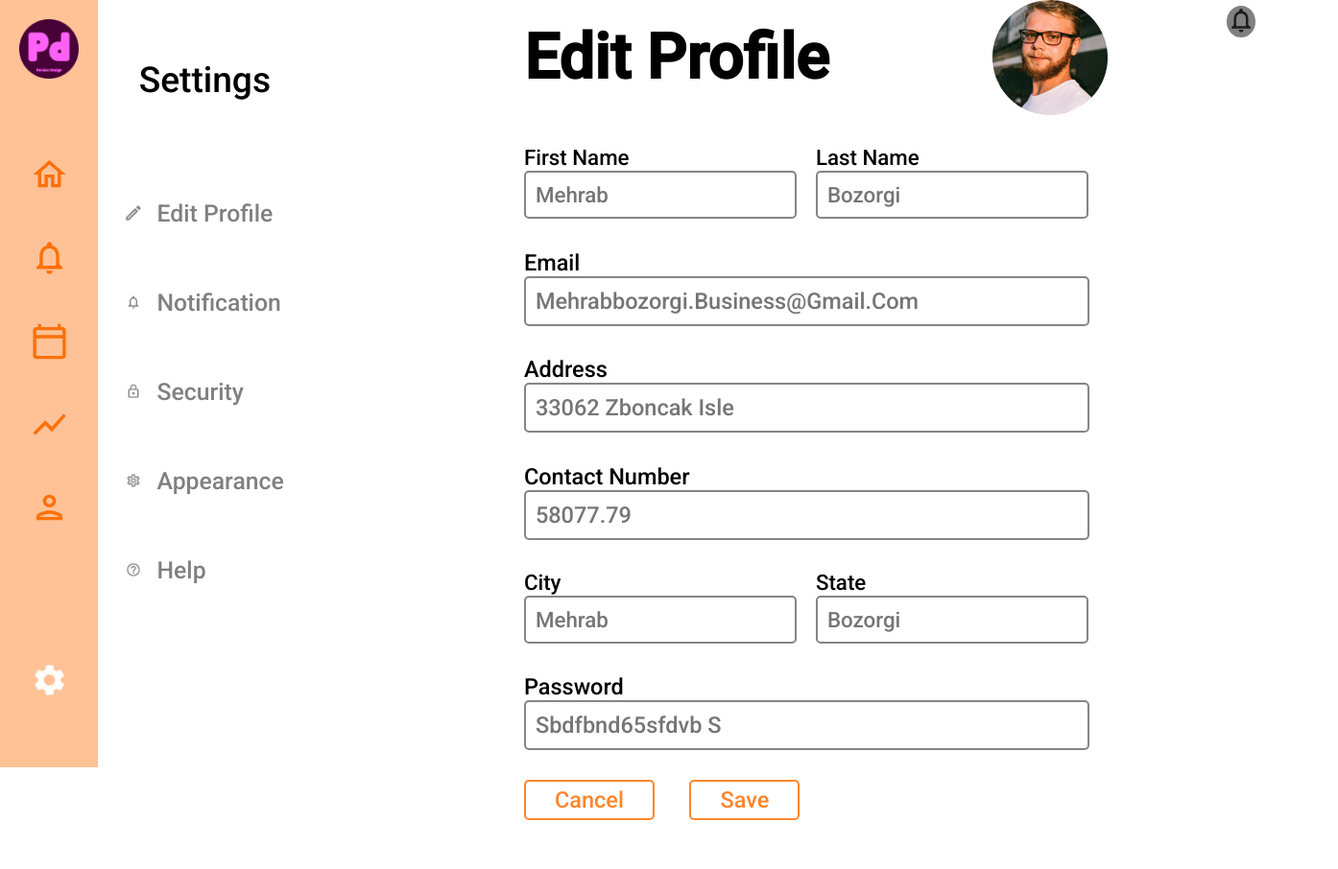
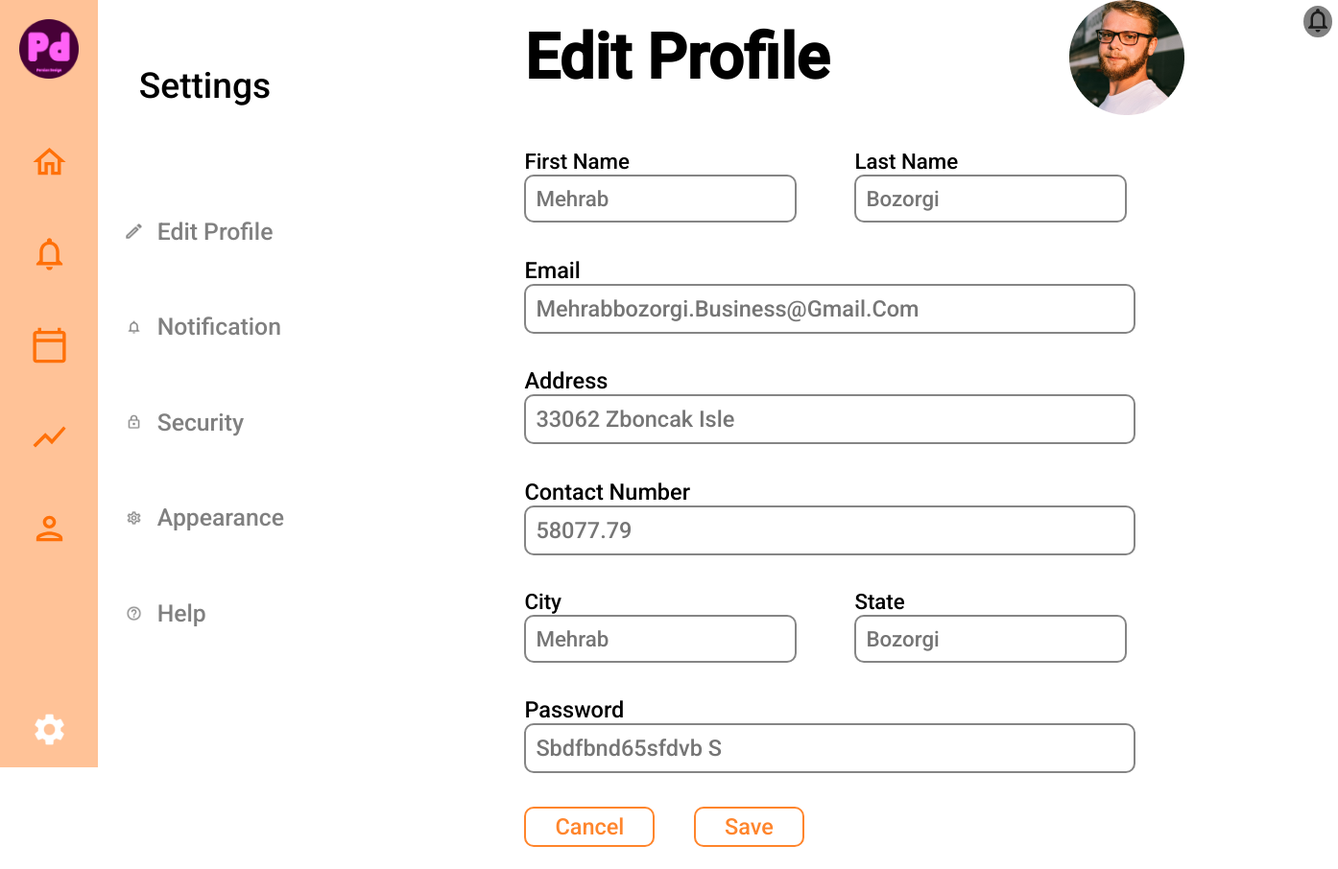
Before and after one commit to cledious/web-2-2-en-equipo, a plain HTML site: page labo-1/index.html in a window 1280 px wide. Shown: the whole page at 96% size, 1394 px wide, since content can reach past the window. Before the commit the page ends 855 px from the top, so only its background shows below. Drawn offline with Linux system fonts and the light colour scheme.

Commit message:
zaby-form-2.0

```diff
--- a/labo-1/style.css
+++ b/labo-1/style.css
@@ -29,7 +29,6 @@ header {
 nav {
     display: flex;
     flex-direction: column;
-    margin-top: 1em;
     width: 40%;
     height: 100%;
     gap: 10%;
@@ -41,10 +40,10 @@ nav a img {
 
 header > a:nth-child(3) {
     width: 30%;
-    height: max-content;
-    padding: 2.5em;
+    height: 5%;
+    padding: 10%;
     border-radius: 100%;
-    margin-bottom: 3em;
+    margin-bottom: 10%;
 }
 
 header > a:nth-child(3):hover {
@@ -91,9 +90,9 @@ h1{
 }
 
 input{
-  margin-right: 20px;
+  margin-right: 60px;
   padding: 10px;
-  border-radius: 5px;
+  border-radius: 10px;
   border: solid 2px;
   color: #858585;
 }
@@ -103,7 +102,7 @@ input{
 }
 
 .input-boxito input{
-  width: 93%;
+  width: 89%;
 }
 
 #settings > .nav {
@@ -111,7 +110,7 @@ input{
 }
 
 button{
-  border-radius: 5px;
+  border-radius: 10px;
   border-color: #FF852C;
   background-color: white;
   color: #FF852C;
@@ -148,7 +147,6 @@ form{
 
 #settings > .nav {
     width: 22%;
-    height: 100vh;
     display: flex;
     flex-direction: column;
     gap: 8%;
@@ -193,8 +191,8 @@ form{
 }
 
 .row {
-    width: 2em;
-    height: 2em;
+    width: 24px;
+    height: 24px;
     float: left;
     box-shadow: -8px 8px 0 black;
     transform: rotate(45deg);
```
